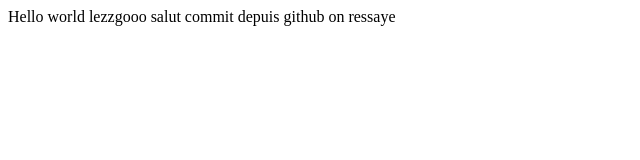
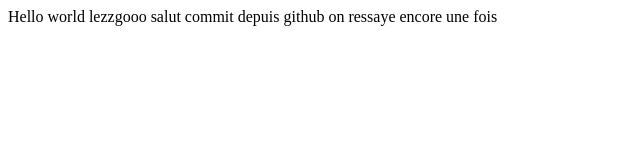
Before and after one commit to jjean-v/new-test, a plain HTML site: page index.html in a window 1280 px wide. Shown: the whole page, without its empty margins (0-640 px from the left). Drawn offline with Linux system fonts and the light colour scheme.

Commit message:
commit depuis console

```diff
--- a/index.html
+++ b/index.html
@@ -10,6 +10,7 @@
     salut
     commit depuis github
     on ressaye
+    encore une fois
 
 </body>
 </html>
```
